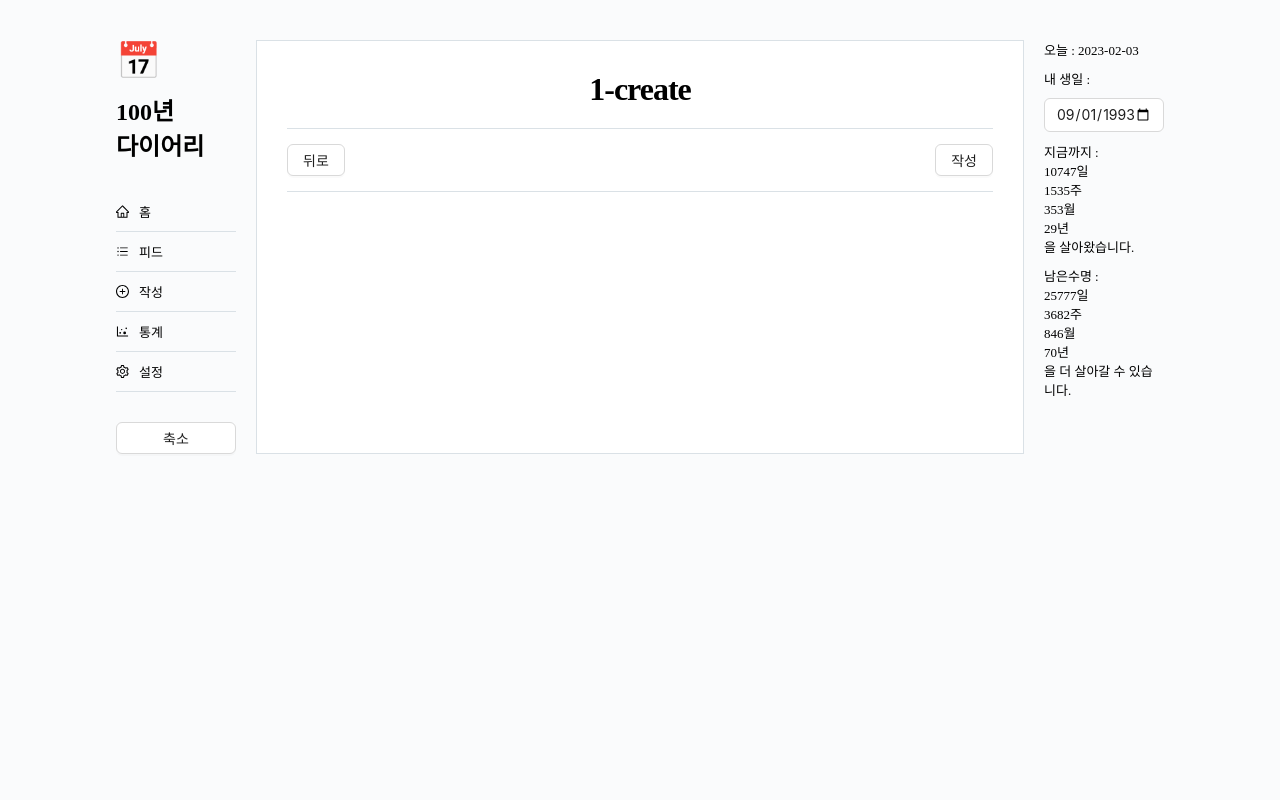
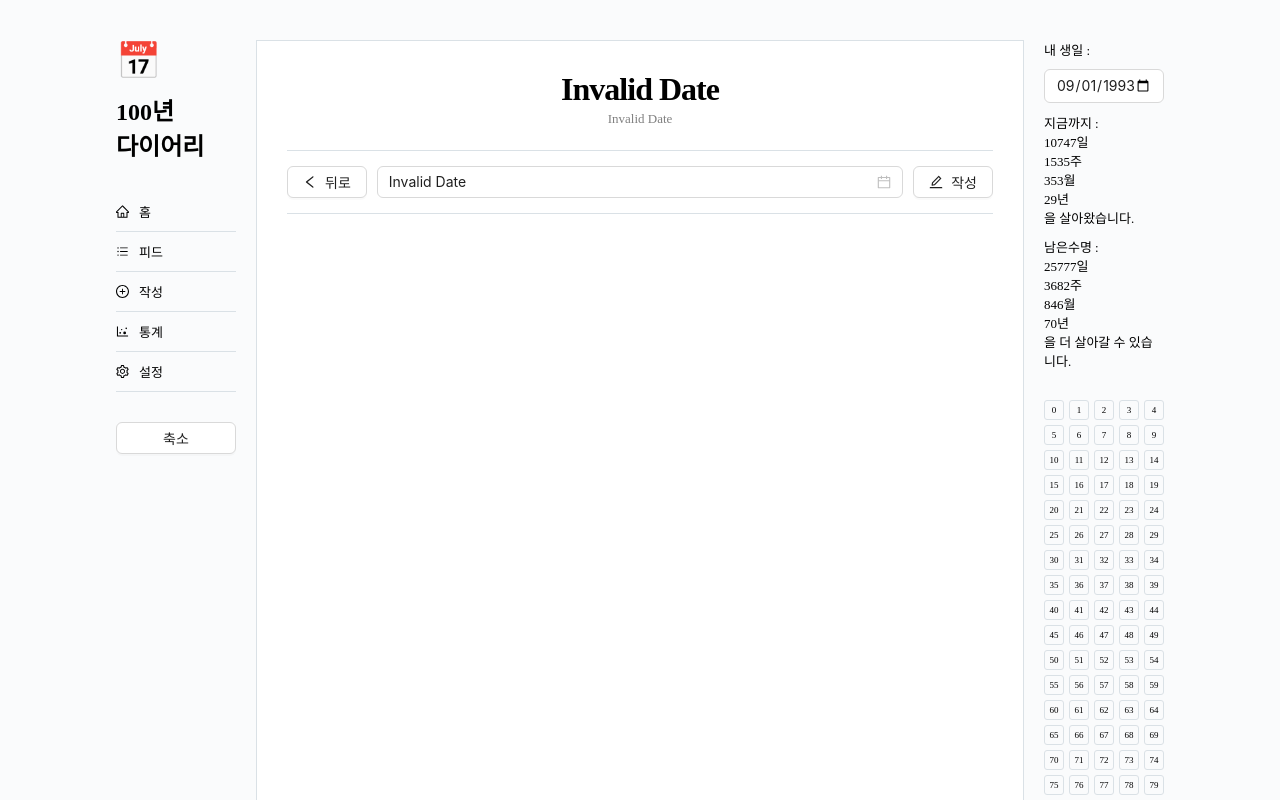
Before and after one commit to lekosk2001/one_hundred_years_diary, a Next.js app: page /1/create in a window 1280 px wide. Shown: the top 800 px of the page. Built offline with nearby package versions, Linux system fonts and the light colour scheme.

Commit message:
design : 글쓰기 페이지 스타일링.

```diff
--- /dev/null
+++ b/src/components/commons/CustomDatePicker.tsx
@@ -0,0 +1,33 @@
+import { DatePicker } from 'antd'
+import dayjs from 'dayjs'
+import { useRouter } from 'next/router'
+import React from 'react'
+
+interface Props {
+    isCreate: boolean
+}
+
+const CustomDatePicker = (props: Props) => {
+
+    const router = useRouter()
+
+    const onChangeDate = (date: any) => {
+        if (date) {
+            console.log(dayjs(date).format("YYYY/MM-DD"))
+            router.push(`/${dayjs(date).format("YYYY/MM-DD")}${props.isCreate ? "/create" : ""}`)
+        }
+    }
+
+    const thisDay = dayjs(router.query.years + "-" + router.query.date)
+
+    return (
+        <DatePicker
+            style={{ "width": "100%" }}
+            placeholder="날짜 선택"
+            defaultValue={thisDay}
+            onChange={onChangeDate}
+        />
+    )
+}
+
+export default CustomDatePicker
--- a/src/components/commons/layout/index.tsx
+++ b/src/components/commons/layout/index.tsx
@@ -5,6 +5,7 @@ import { Button, Input } from 'antd'
 import dayjs from 'dayjs'
 import Link from 'next/link'
 import React, { ChangeEvent, useState } from 'react'
+import TotalYears from '@/components/units/TotalYears/TotalYears'
 
 type Props = {
     children: JSX.Element
@@ -44,7 +45,6 @@ const Layout = (props: Props) => {
             >{props.children}</Main>
 
             <S.Aside>
-                <p>오늘 : {today.format("YYYY-MM-DD")}</p>
                 <p>내 생일 : </p>
                 <Input type='date' onChange={onchangeBirthDay} defaultValue={birthDay.format("YYYY-MM-DD")}></Input>
                 <div>
@@ -63,6 +63,7 @@ const Layout = (props: Props) => {
                     <p>{birthDay.add(100, "years").diff(today, "years")}년</p>
                     <p>을 더 살아갈 수 있습니다.</p>
                 </div>
+                <TotalYears></TotalYears>
             </S.Aside>
         </S.LayoutStyle>
     )
--- /dev/null
+++ b/src/components/units/TotalYears/TotalYears.tsx
@@ -0,0 +1,53 @@
+import styled from '@emotion/styled'
+import React from 'react'
+
+type Props = {}
+
+const TotalYears = (props: Props) => {
+
+    const TotalYearsSection = styled.section`
+        max-width: 495px;
+    width: 100%;
+    border-bottom: 1px solid #dae1e6;
+
+    padding: 20px 0px;
+
+
+    `
+
+    const YearBlockContainer = styled.div`
+    flex-wrap: wrap;
+        display: flex;
+        gap: 5px;
+    `
+
+    const YearBlock = styled.div`
+        width: 20px;
+        height: 20px;
+        font-size: 9px;
+        line-height: 20px;
+        border: 1px solid #dae1e6;
+        display: flex;
+        justify-content: center;
+        align-items: center;
+        border-radius: 3px;
+
+    `
+
+    const yearBlocks = new Array(100).fill(1).map((el, i) => {
+        return (
+            <YearBlock key={i}>{i}</YearBlock>
+        )
+    })
+
+
+    return (
+        <TotalYearsSection>
+            <YearBlockContainer>
+                {yearBlocks}
+            </YearBlockContainer>
+        </TotalYearsSection>
+    )
+}
+
+export default TotalYears
--- a/src/pages/[years]/[date]/index.tsx
+++ b/src/pages/[years]/[date]/index.tsx
@@ -1,22 +1,35 @@
 import React from 'react'
 import { useRouter } from 'next/router'
-import { Button } from 'antd'
+import { Button, DatePicker } from 'antd'
 import * as S from '@/styles/common_style'
+import { EditOutlined, LeftOutlined } from '@ant-design/icons'
+import dayjs from 'dayjs'
+import CustomDatePicker from '@/components/commons/CustomDatePicker'
 type Props = {}
 
 const Date = (props: Props) => {
 
     const router = useRouter()
+    const thisDay = dayjs(router.query.years + "-" + router.query.date)
+
+    if (!router.query) { return <></> }
+
     return (
         <>
 
-            <S.Title>{`${router.query.years}-${router.query.date}`}</S.Title>
+            <S.Title>
+                {thisDay.format("YYYY년 MM월 DD일")}
+                <S.TodayInfo>
+                    {thisDay.format("dddd")}
+                </S.TodayInfo>
+            </S.Title>
+
             <S.ButtonsWrapper>
-
-                <Button onClick={(router.back)}>뒤로</Button>
-                <Button onClick={() => {
+                <Button onClick={() => router.push(`/${router.query.years}`)}><LeftOutlined /> 뒤로</Button>
+                <CustomDatePicker isCreate={false} />
+                <Button onClick={() =>
                     router.push(`/${router.query.years}/${router.query.date}/create`)
-                }}>작성</Button>
+                }><EditOutlined /> 작성</Button>
             </S.ButtonsWrapper>
         </>
     )
```
Also changed, not shown: src/pages/[years]/[date]/create/index.tsx (+28 -9 lines), src/pages/[years]/index.tsx (+23 -7 lines).
